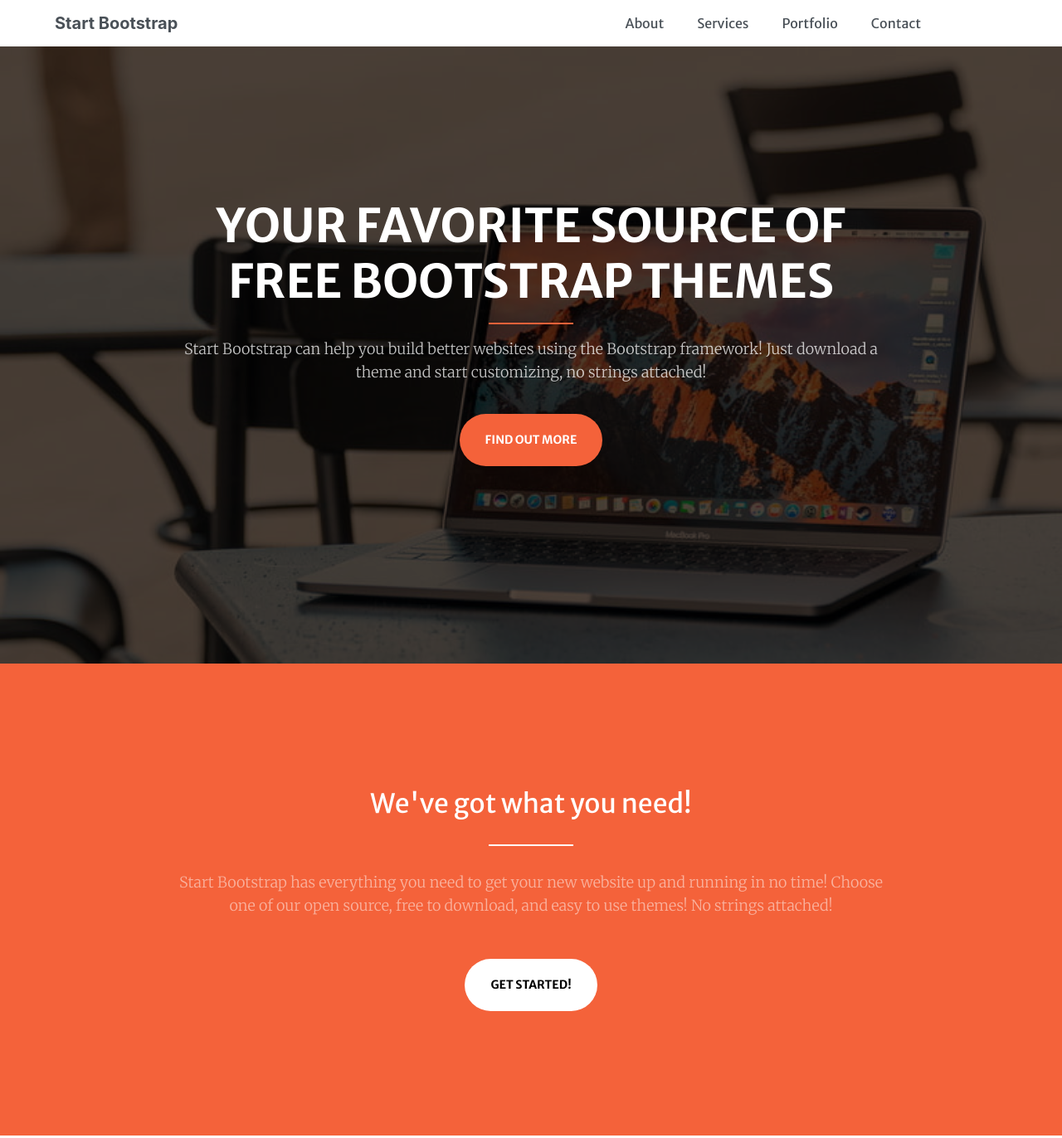
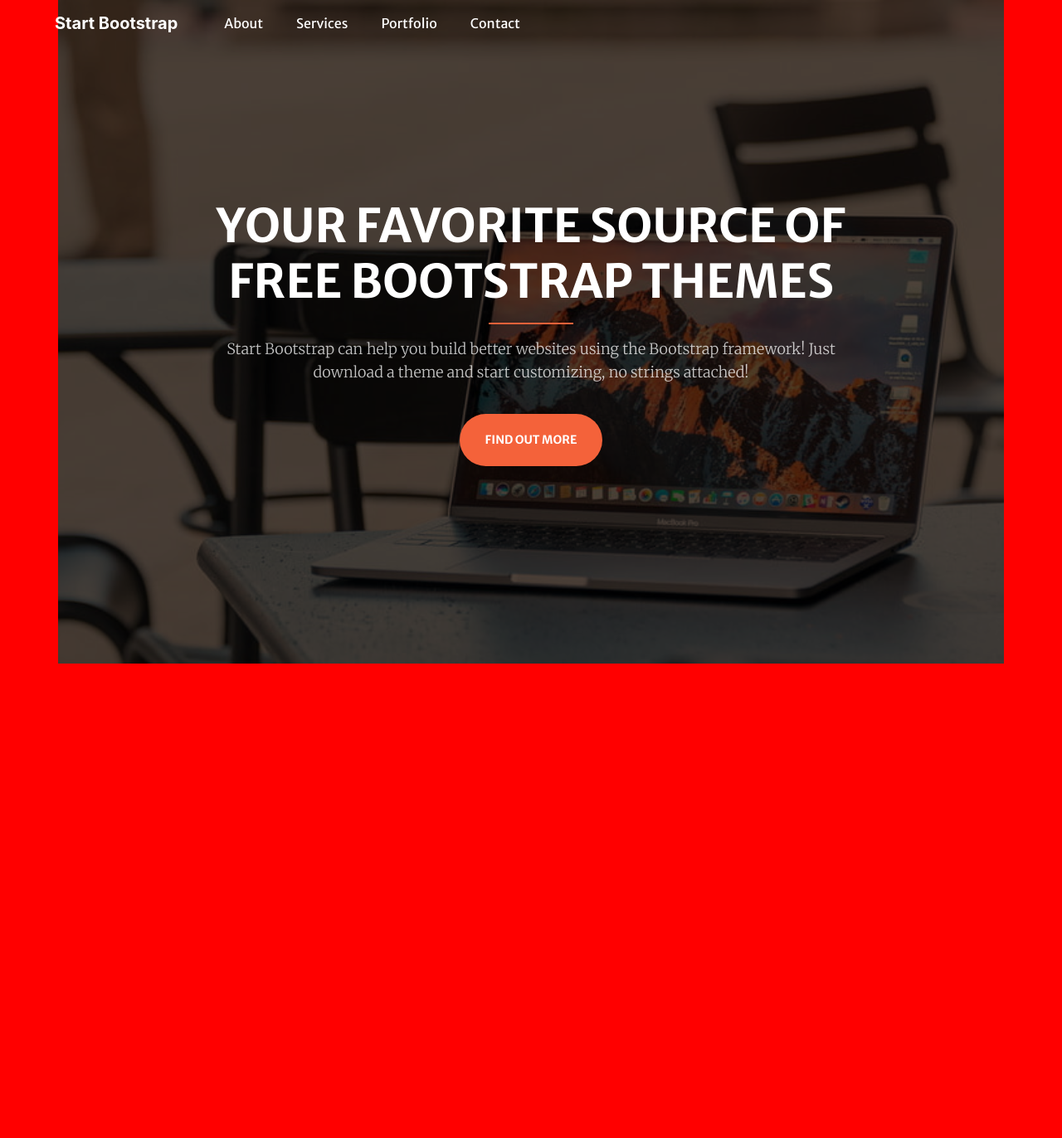
Before and after one commit to amnaatarapper/creative-caroussel, a website: page index.html in a window 1280 px wide. Shown: the top 1372 px of the page at 83% size. After the commit the page ends 800 px from the top, so only its background shows below. Drawn offline with nearby package versions, Linux system fonts and the light colour scheme.

Commit message:
responsive iphone 5

```diff
--- a/index.html
+++ b/index.html
@@ -13,7 +13,7 @@
   <body>
     <!-- NAV -->
     <header>
-      <nav class="navbar fixed-top navbar-expand-lg">
+      <nav class="navbar navbar-light fixed-top navbar-expand-md navbar-expand-lg">
         <a class="navbar-brand" href="#">Start Bootstrap</a>
         <button class="navbar-toggler" type="button" data-toggle="collapse" data-target="#navbarNav" aria-controls="navbarNav" aria-expanded="false" aria-label="Toggle navigation">
           <span class="navbar-toggler-icon"></span>
@@ -38,8 +38,8 @@
     </header>
 
     <!-- HERO -->
-    <section class="hero">
-      <div class="hero__container container-fluid">
+    <section class="hero container">
+      <div class="hero__container">
         <h1>YOUR FAVORITE SOURCE OF FREE BOOTSTRAP THEMES</h1>
         <hr>
         <p>Start Bootstrap can help you build better websites using the Bootstrap framework! Just download a theme and start customizing, no strings attached!</p>
@@ -48,7 +48,7 @@
     </section>
 
     <!-- CTA -->
-    <section class="cta">
+    <!-- <section class="cta">
       <div class="cta__container container-fluid">
         <h1>We've got what you need!</h1>
         <hr>
@@ -58,7 +58,7 @@
     </section>
 
     <!-- SERVICES -->
-    <section class="services">
+    <!-- <section class="services">
       <div class="services__heading">
         <h1>At your service</h1>
         <hr>
@@ -83,11 +83,11 @@
         <span class="icon"><i class="fa fa-heart" aria-hidden="true"></i></span>
         <h1>Made with Love</h1>
         <p>Is it really open source if it's not made with love?</p>
-      </div>
-    </section>
+      </div> -->
+    <!-- </section> -->
 
     <!-- GALLERY -->
-    <section class="gallery">
+    <!-- <section class="gallery">
       <div class="gallery__items">
        <img src="images/TRK_502_WHITE.jpg" alt="Benelli">
        <img src="images/tsiklon.jpg" alt="tsiklon">
@@ -100,10 +100,10 @@
         <h1>Free Download at Start Bootstrap!</h1>
         <a href="#">Download now!</a>
       </div>
-    </section>
+    </section> -->
 
     <!-- CONTACT -->
-    <section class="contacts">
+    <!-- <section class="contacts">
       <div class="contacts__heading">
         <h1>Let's get in touch!</h1>
         <hr>
@@ -119,12 +119,12 @@
           <p>contact@contact.com</p>
         </div>
       </div>
-    </section>
+    </section> -->
 
       <!-- FOOTER -->
-    <section class="footer">
+    <!-- <section class="footer">
       <p>Copyright 2020 - CasbahTech</p>
-    </section>
+    </section> -->
     <!-- SCRIPTS -->
     <script src="https://code.jquery.com/jquery-3.4.1.slim.min.js" integrity="sha384-J6qa4849blE2+poT4WnyKhv5vZF5SrPo0iEjwBvKU7imGFAV0wwj1yYfoRSJoZ+n" crossorigin="anonymous"></script>
     <script src="https://cdn.jsdelivr.net/npm/popper.js@1.16.0/dist/umd/popper.min.js" integrity="sha384-Q6E9RHvbIyZFJoft+2mJbHaEWldlvI9IOYy5n3zV9zzTtmI3UksdQRVvoxMfooAo" crossorigin="anonymous"></script>
--- a/scss/_responsive.scss
+++ b/scss/_responsive.scss
@@ -1,13 +1 @@
 /* Extra small devices (phones, 600px and down) */
-@media only screen and (max-width: 600px) {
-    .footer {
-        background-color: red;
-    }
-}
-
-/* Small devices (portrait tablets and large phones, 600px and up) */
-@media only screen and (min-width: 600px) {
-    .footer {
-        background-color: blue;
-    }
-}
--- a/scss/main.scss
+++ b/scss/main.scss
@@ -8,32 +8,32 @@
 
 html {
     font-family: $font;
+    font-size: 16px;
 }
 
 .navbar {
-    background-color: white;
+    background-color: rgba(0, 0, 0, 0);
     .navbar-brand {
         font-weight: 700;
-        color: $gray-700;
-        margin-left: 50px;
+        color: white;
+        padding-left: 3.125rem;
         &:hover {
-            color: white;
+            opacity: .75;
         }
     }
 
     #navbarNav {
         font-family: $font-sans;
         position: absolute;
-        right: 170px;
-
+        right: 10.625rem;
         .nav-item {
-            margin-left: 40px;
+            margin-left: 2.5rem;
             .nav-link {
-                color: $gray-700;
+                color: white;
                 margin: 0;
                 padding: 0;
                 &:hover {
-                    color: white;
+                    opacity: .75;
                 }
             }
         }
@@ -48,6 +48,7 @@
     text-align: center;
     color: #fff;
     height: 100vh;
+    text-align: center;
     background: url('/images/hero_bg.jpg');
     background: {
         repeat: no-repeat;
@@ -56,7 +57,6 @@
         color: $brown;
         blend-mode: multiply;
     }
-    text-align: center;
 
     &__container {
         width: 70%;
@@ -64,13 +64,13 @@
             @include header-big;
         }
         hr {
-           @include separator($orange, 100px);
+           @include separator($orange, 6.25rem);
         }
         p {
             font-family: $font;
             font-weight: 300;
-            font-size: 18px;
-            line-height: 28px;
+            font-size: 1.125rem;
+            line-height: 1.75rem;
             opacity: .75;
         }
         a.btn {
@@ -89,22 +89,22 @@
     color: white;
     &__container {
         width: 70%;
-        margin: 150px 0;
+        margin: 9.375rem 0;
         h1 {
             @include header-medium;
-            margin-bottom: 30px;
+            margin-bottom: 1.875rem;
         }
         hr {
-            @include separator(white, 100px);
-            margin-bottom: 30px;
+            @include separator(white, 6.25rem);
+            margin-bottom: 1.875rem;
         }
         p {
             font-family: $font;
             font-weight: 300;
-            font-size: 18px;
-            line-height: 28px;
+            font-size: 1.125rem;
+            line-height: 1.75rem;
             opacity: .5;
-            margin-bottom: 30px;
+            margin-bottom: 1.875rem;
         }
         a.btn {
             @include btn(white, $orange);
@@ -119,13 +119,13 @@
     justify-content: center;
     align-items: center;
     text-align: center;
-    margin: 100px 0;
+    margin: 6.25rem 0;
     &__heading {
         h1 {
             @include header-medium;
         }
         hr {
-            @include separator($orange, 40px);
+            @include separator($orange, 2.5rem);
         }
     }
     &__container {
@@ -135,20 +135,20 @@
         width: 90%;
         .service__container {
             vertical-align: baseline;
-            margin: 40px 0px;
+            margin: 2.5rem 0;
             .icon {
                 color: $orange;
                 font: {
                     weight: 900;
-                    size: 64px;
+                    size: 4rem;
                     line-height: 64;
                 }
             }
             h1 {
                 font-family: $font-sans;
                 font-weight: 500;
-                font-size: 24px;
-                line-height: 29px;
+                font-size: 1.5rem;
+                line-height: 1.8125rem;
             }
             p {
                 @include header-small;
@@ -173,7 +173,7 @@
         justify-content: center;
         align-items: center;
         text-align: center;
-        padding: 100px 0;
+        padding: 6.25rem 0;
         h1 {
             @include header-medium;
             color: white;
@@ -190,13 +190,13 @@
     justify-content: center;
     align-items: center;
     text-align: center;
-    padding: 150px 0;
+    padding: 9.375rem 0;
     &__heading {
         h1 {
             @include header-medium;
         }
         hr {
-            @include separator($orange, 40px);
+            @include separator($orange, 2.5rem);
         }
         p {
             @include header-small;
@@ -209,12 +209,12 @@
         justify-content: space-around;
         align-items: center;
         .contact {
-            padding: 20px 150px;
+            padding: 1.25rem 9.375rem;
             .icon {
                 color: $gray-700;
                 font: {
                     weight: 900;
-                    size: 64px;
+                    size: 4rem;
                     line-height: 64;
                 }
             }
@@ -230,22 +230,71 @@
     align-items: center;
     justify-content: center;
     background-color: #f8f9fa;
-    padding: 30px 0;
+    padding: 1.875rem 0;
     & p {
         margin: auto 0;
     }
 }
 
-/* Extra small devices (phones, 600px and down) */
-@media only screen and (max-width: 600px) {
-    .footer {
+
+// Responsive
+@include media-breakpoint-down(xs) {
+    body {
+        background-color: black;
+    }
+    .navbar {
+        .navbar-brand {
+            visibility: hidden;
+        }
+        #navbarNav {
+            position: static;
+        }
+    }
+    .hero {
+        height: 100%;
+        &__container {
+            padding: 6.25rem 0;
+            h1 {
+                font-size: 2.2rem;
+            }
+            p {
+                font-size: .9rem;
+            }
+            a.btn {
+                font-size: .7rem;
+            }
+        }
+    }
+}
+@include media-breakpoint-up(sm) {
+    body {
         background-color: red;
     }
+    .navbar {
+        #navbarNav {
+            position: static;
+        }
+    }
+
+
 }
 
-/* Small devices (portrait tablets and large phones, 600px and up) */
-@media only screen and (min-width: 600px) {
-    .footer {
-        background-color: blue;
-    }
-}
+
+
+
+
+// @include media-breakpoint-up(md) {
+//     body {
+//         background-color: blue;
+//     }
+// }
+// @include media-breakpoint-up(lg) {
+//     body {
+//         background-color: green;
+//     }
+// }
+// @include media-breakpoint-up(xl) {
+//     body {
+//         background-color: yellow;
+//     }
+// }
```
Also changed, not shown: css/main.css.
